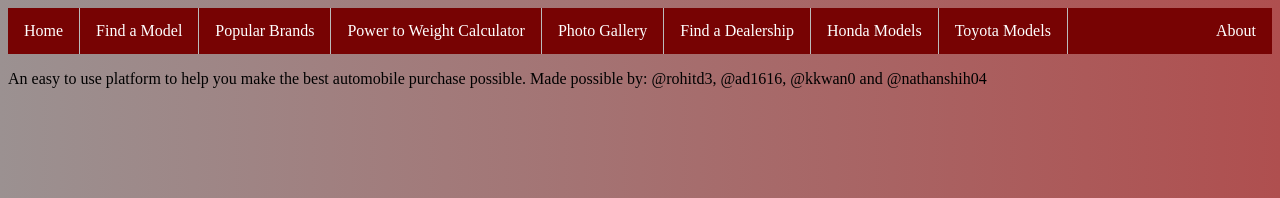
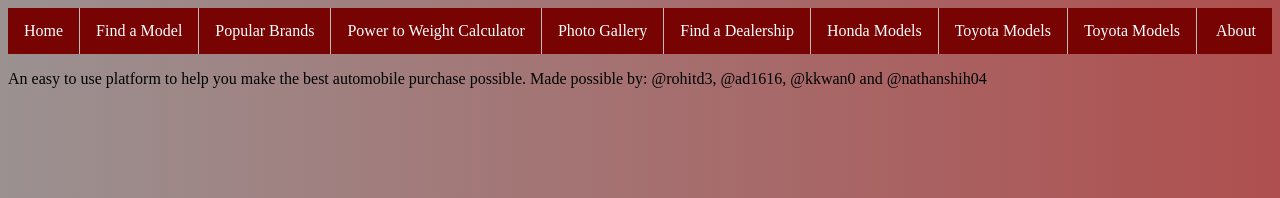
Before and after one commit to rohitd3/vroom, a Jekyll site: the page built from _pages/about.md, in a window 1280 px wide. Shown: the top 198 px of the page. Built offline with Jekyll 4.4.1, drawn with Linux system fonts in a browser that asks for light colours.

Commit message:
Update nav.html

```diff
--- a/_layouts/nav.html
+++ b/_layouts/nav.html
@@ -52,6 +52,7 @@ li a:hover:not(.active) {
   <li><a href="https://rohitd3.github.io/vroom/carDealerships/">Find a Dealership</a></li>
   <li><a href="https://rohitd3.github.io/vroom/honda/">Honda Models</a></li>
   <li><a href="https://rohitd3.github.io/vroom/toyota">Toyota Models</a></li>
+  <li><a href="https://rohitd3.github.io/vroom/toyota">Toyota Models</a></li>
   <li style="float:right"><a href="https://rohitd3.github.io/vroom/about/">About</a></li>
 </ul>
 
```
